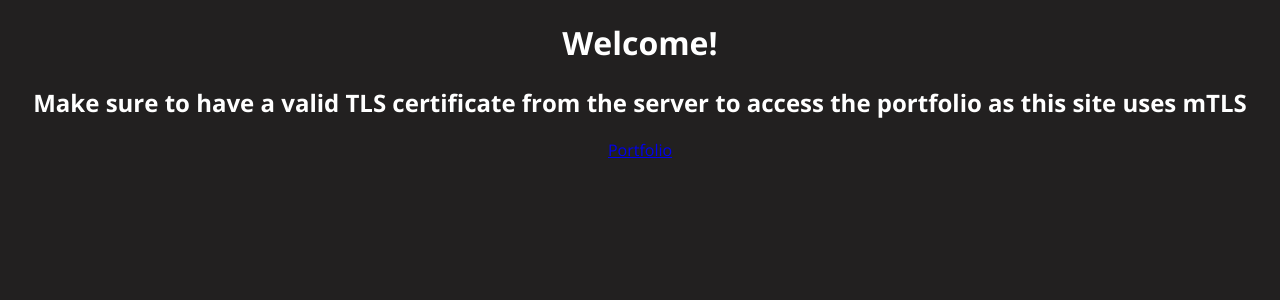
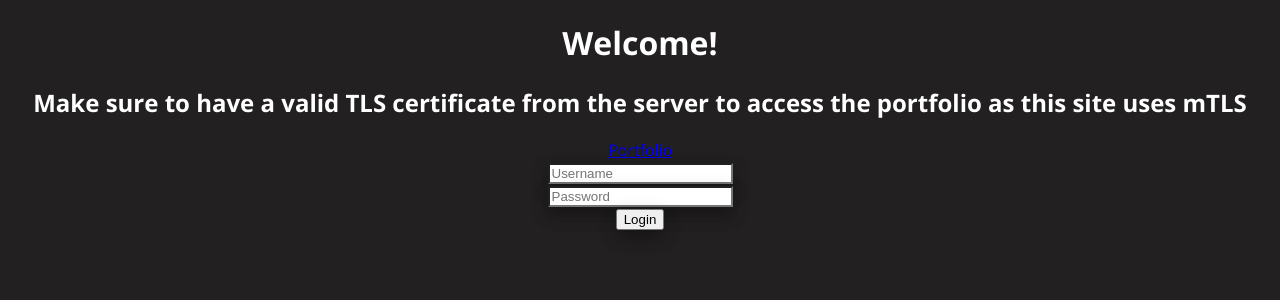
Before and after one commit to josephwehby/InvestmentTracker, a React (Vite) app in the folder Frontend/: page / in a window 1280 px wide. Shown: the top 300 px of the page. Built offline with nearby package versions, Linux system fonts and the light colour scheme.

Commit message:
basic login component set up. still need the css and to actually use the jwt it receives

```diff
--- /dev/null
+++ b/Frontend/src/components/Login.tsx
@@ -0,0 +1,62 @@
+import {ChangeEvent, useState} from "react";
+
+function Login() {
+  const [username, setUsername] = useState<string>("");
+  const [password, setPassword] = useState<string>("");
+  const [error, setError] = useState<string>("");
+
+  async function submitCreds() {
+    try {
+      const response = await fetch("https://localhost:7274/login", {
+        method: "POST",
+        headers: {
+          "Accept":"application/json",
+          "Content-Type": "application/json",
+        },
+        body: JSON.stringify({
+          "username": username,
+          "password": password
+        })
+      });
+
+      if (!response.ok) {
+       setError("Invalid login credentials.");
+       return;
+      }
+      setError("");
+      const token = await response.json();
+      console.log(token);
+    } catch (error) {
+      console.error("[!] Error logging in: " + error);
+    }
+  }
+
+  function handleSubmit(e: React.FormEvent<HTMLFormElement>) {
+    e.preventDefault();
+    submitCreds();
+  }
+
+  function handleUsername(e: ChangeEvent<HTMLInputElement>) { setUsername(e.target.value); }
+  function handlePassword(e: ChangeEvent<HTMLInputElement>) { setPassword(e.target.value); }
+
+  return(
+    <div className="login">
+      <form onSubmit={handleSubmit}>
+        <div className="login-group">
+          <input type="text" placeholder="Username" value={username} onChange={handleUsername} required />
+        </div>
+        <div className="login-group">
+          <input type="password" placeholder="Password" value={password} onChange={handlePassword} required />
+        </div>
+        <div className="login-group">
+          <input id="login-button" type="submit" value="Login" />
+        </div>
+      </form>
+      <div className="error">
+        { error && <div className="error-msg">{error}</div> }
+      </div>
+    </div>
+  );
+}
+
+export default Login;
--- a/Frontend/src/pages/Home.tsx
+++ b/Frontend/src/pages/Home.tsx
@@ -1,5 +1,6 @@
 import {Link} from "react-router-dom";
 import "../stylesheets/Home.css"
+import Login from "../components/Login";
 
 function Home() {
   return (
@@ -7,6 +8,7 @@ function Home() {
       <h1>Welcome!</h1>
       <h2>Make sure to have a valid TLS certificate from the server to access the portfolio as this site uses mTLS</h2>
       <Link to={"/Portfolio"}>Portfolio</Link>
+      <Login />
     </div>
   );
 }
```
Also changed, not shown: 13 other files (tests, documents, lock files or other folders).
